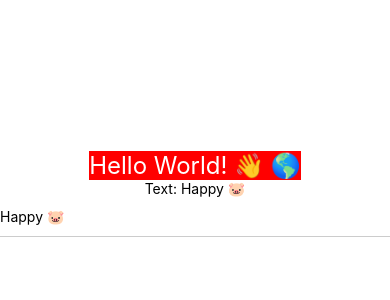
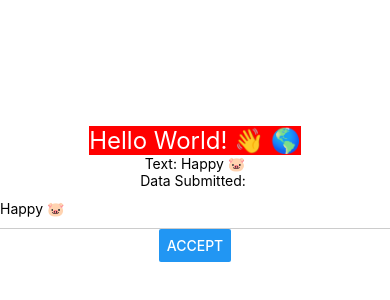
Before and after one commit to zearkiatos/hello-react-native-app, a React Native app: screen / in a window 390 px wide. Shown: the part 228-528 px from the top of the page. Built offline with nearby package versions, Linux system fonts and the light colour scheme.

Commit message:
Buttons touch events

```diff
--- a/App.js
+++ b/App.js
@@ -1,22 +1,35 @@
 import { StatusBar } from "expo-status-bar";
 import React, { useState } from "react";
-import { StyleSheet, View, Text, TextInput, Dimensions } from "react-native";
+import {
+  StyleSheet,
+  View,
+  Text,
+  TextInput,
+  Dimensions,
+  Button,
+} from "react-native";
 import Greeting from "./src/components/Greeting";
 
 const width = Dimensions.get("window").width;
 
 export default function App() {
-  const [text, setText] = useState('Happy 🐷');
+  const [text, setText] = useState("Happy 🐷");
+  const [submit, setSubmit] = useState("");
   return (
     <View style={styles.container}>
       <Greeting text="Hello World! 👋 🌎" style={[styles.text, styles.red]} />
       <Text>Text: {text}</Text>
+      <Text>Data Submitted: {submit}</Text>
       <TextInput
         style={styles.input}
         placeholder="Write Here"
-        onChangeText={t => setText(t)}
+        onChangeText={(t) => setText(t)}
         defaultValue={text}
       />
+      <Button onPress={() => {
+        setSubmit(text);
+        alert('Text sended successful');
+      }} title="Accept" />
       <StatusBar style="auto" />
     </View>
   );
```
